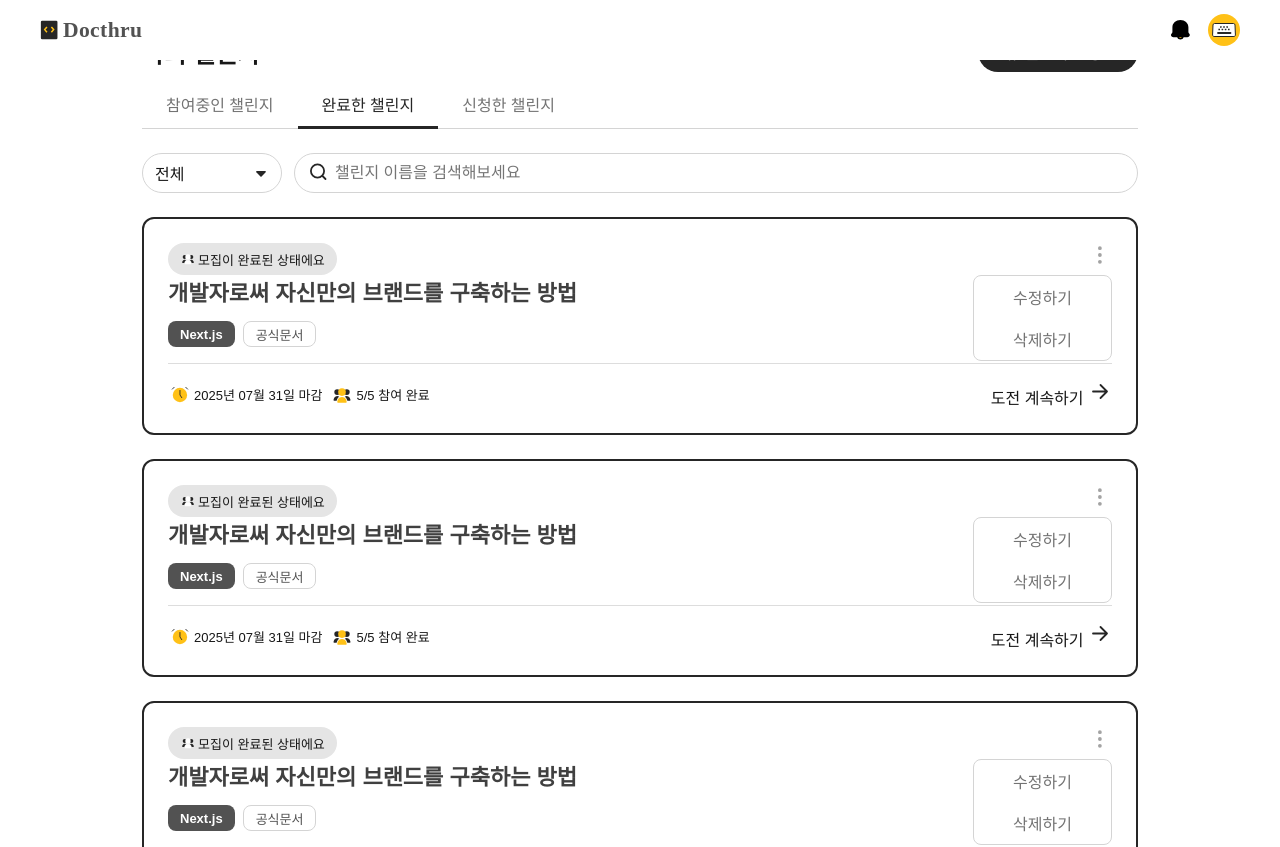
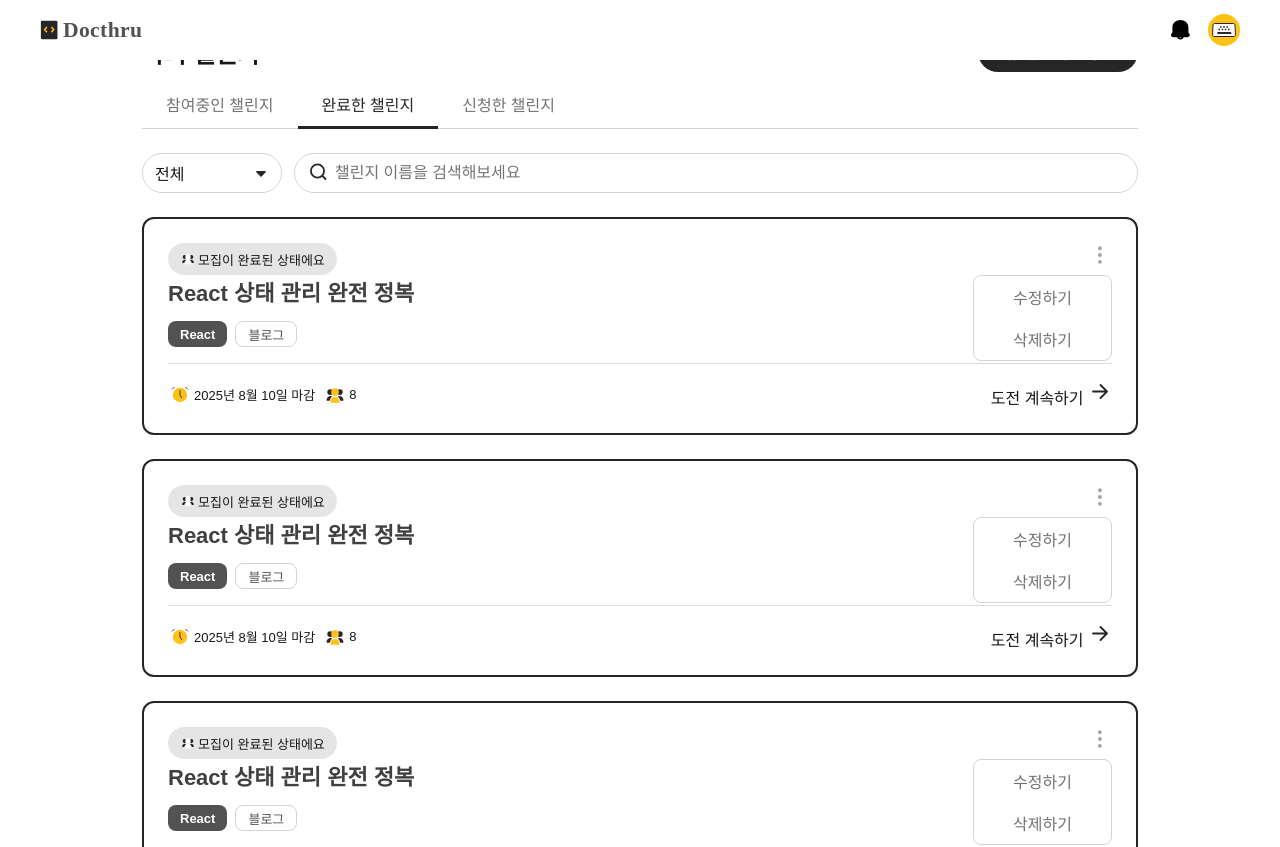
Before and after one commit to Codeit-MiddleProject-team2/7-docthru-team2-fe, a Next.js app: page /myChallenges in a window 1280 px wide. Shown: the top 847 px of the page. Built offline with nearby package versions, Linux system fonts and the light colour scheme.

Commit message:
챌린지 카드 컴포넌트 프롭스 수정 #17

```diff
--- a/components/challenges/card.js
+++ b/components/challenges/card.js
@@ -6,47 +6,76 @@ import iconDeadline from "../../public/icons/ic_deadline.svg";
 import iconFilled from "../../public/icons/ic_filled.svg";
 import iconArrowRight from "../../public/icons/ic_arrow_right.svg";
 import BtnOptions from "./btnOptions.js";
+import { formatDateDeadline } from "@/utils/formatDate";
 
-export default function ChallengeCard() {
+// title에 href="#" 용도가 뭔가요
+
+export default function ChallengeCard({ data, type = "default" }) {
   return (
     <>
       <div className={styles.item}>
         <div className={styles.itemTopArea}>
           <div className={``}>
+            {type !== "detail" && (
               <span className={`${styles.chip} ${styles.cardStatus}`}>
-              <Image src={iconFilled} width={16} height={16} />
+                <Image
+                  src={iconFilled}
+                  width={16}
+                  height={16}
+                  alt="모집 완료"
+                />
                 모집이 완료된 상태에요
               </span>
+            )}
             <p className={styles.title}>
-              <a href="#">개발자로써 자신만의 브랜드를 구축하는 방법</a>
+              <a href="#">{data.title}</a>
             </p>
             <BtnOptions />
           </div>
 
           <div className={styles.docTypeInfo}>
-            <span className={`${styles.chip} ${styles.type}`}>Next.js</span>
+            <span className={`${styles.chip} ${styles.type}`}>
+              {data.category}
+            </span>
             <span className={`${styles.chip} ${styles.category}`}>
-              공식문서
+              {data.type}
             </span>
           </div>
         </div>
         <div className={styles.itemBottomArea}>
           <div className={styles.challengeInfo}>
             <p>
-              <Image src={iconDeadline} width={24} height={24} />
-              2025년 07월 31일 마감
+              <Image
+                src={iconDeadline}
+                width={24}
+                height={24}
+                alt="마감 기한"
+              />
+              {formatDateDeadline(data.dueDate)}
             </p>
             <p>
-              <Image src={iconChallenger} width={24} height={24} />
-              5/5 참여 완료
+              <Image
+                src={iconChallenger}
+                width={24}
+                height={24}
+                alt="인원 수"
+              />
+              {data.maximum}
             </p>
           </div>
+          {type !== "detail" && (
             <div>
               <Link href="#" className={``}>
                 도전 계속하기{" "}
-              <Image src={iconArrowRight} width={24} height={24} />
+                <Image
+                  src={iconArrowRight}
+                  width={24}
+                  height={24}
+                  alt="도전 계속하기"
+                />
               </Link>
             </div>
+          )}
         </div>
       </div>
     </>
--- a/pages/myChallenges.js
+++ b/pages/myChallenges.js
@@ -8,6 +8,23 @@ import Sort from "@/components/challenges/sort";
 import Link from "next/link";
 
 export default function MyChallengesPage() {
+  const sample = {
+    id: 2,
+    title: "React 상태 관리 완전 정복",
+    description: "React의 다양한 상태 관리 방법을 실습하고 비교합니다.",
+    url: `http://localhost:3000/challenges/2`,
+    category: "React",
+    type: "블로그",
+    dueDate: "2025-08-10T18:00:00Z",
+    maximum: 8,
+    createdAt: "2025-07-01T09:00:00Z",
+    updatedAt: "2025-07-02T11:00:00Z",
+    deletedAt: "2025-08-11T13:24:00Z",
+    rejectedAt: "2025-08-12T15:35:00Z",
+    userId: 5,
+    isAdmitted: "accepted",
+  };
+
   return (
     <>
       <div className={styles.contaniner}>
@@ -41,10 +58,10 @@ export default function MyChallengesPage() {
             <SearchBar />
           </div>
           <div className={styles.challengeCardList}>
-            <ChallengeCard />
-            <ChallengeCard />
-            <ChallengeCard />
-            <ChallengeCard />
+            <ChallengeCard data={sample} />
+            <ChallengeCard data={sample} />
+            <ChallengeCard data={sample} />
+            <ChallengeCard data={sample} />
           </div>
           <Pagination pages={[1, 2, 3]} />
         </div>
```
Lines whose indentation alone changed are shown as unchanged.
